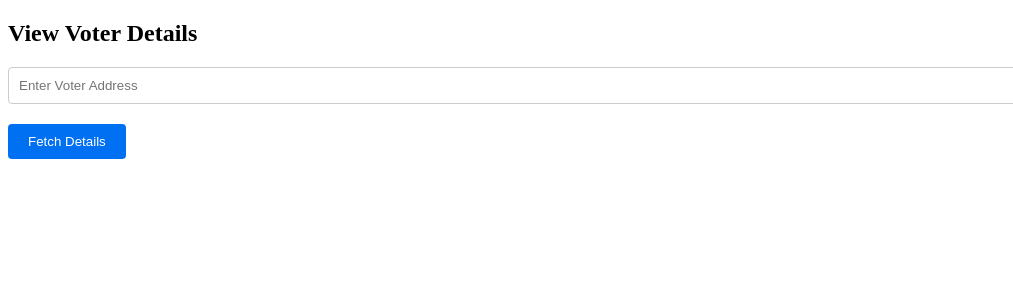
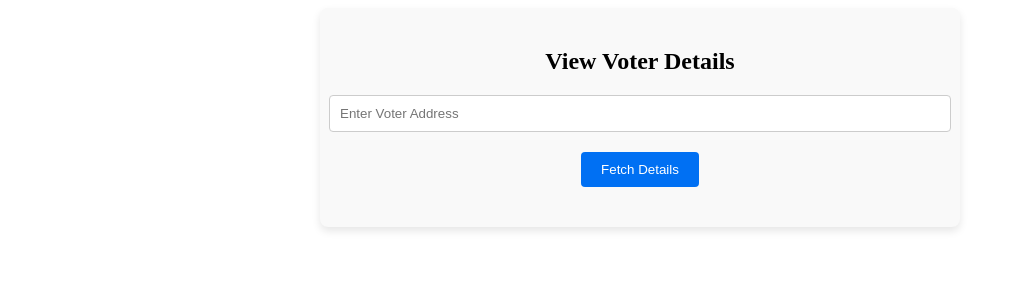
Before and after one commit to bc-rep-project/voting-dapp, a Next.js app: page /components/view-voter in a window 1280 px wide. Shown: the top 300 px of the page, without its empty margins (0-1013 px from the left). Built offline with nearby package versions, Linux system fonts and the light colour scheme; what web3 would draw is missing.

Commit message:
Updated class name to view-voter-container in ViewVoter.tsx

```diff
--- a/components/ViewVoter.tsx
+++ b/components/ViewVoter.tsx
@@ -23,7 +23,7 @@
   };
 
   return (
-    <div className="space-y-6 max-w-md mx-auto p-6 bg-white rounded-lg shadow-md">
+     <div className="view-voter-container">
       <h2 className="text-2xl font-bold text-center mb-6">View Voter Details</h2>
       <input
         type="text"
```
